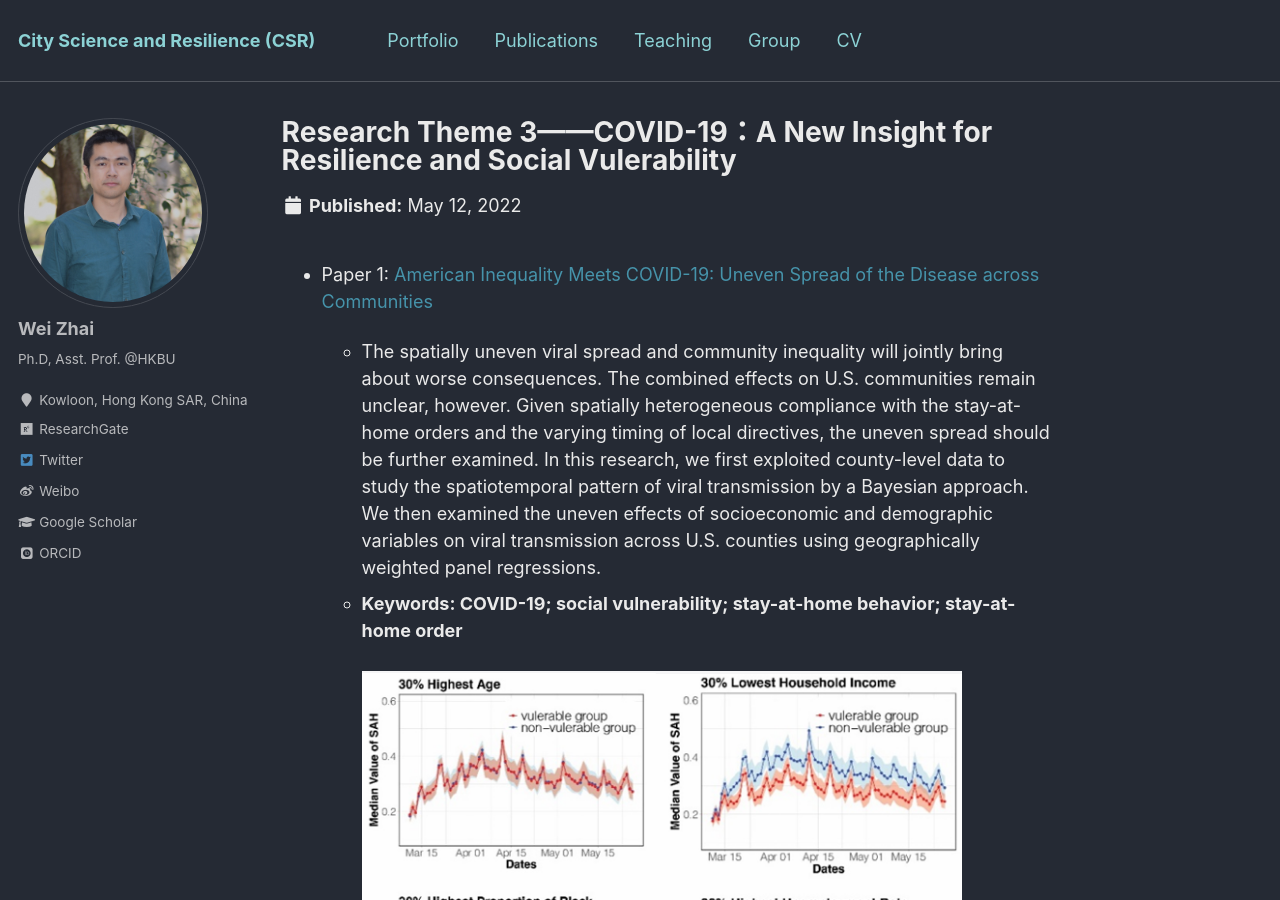
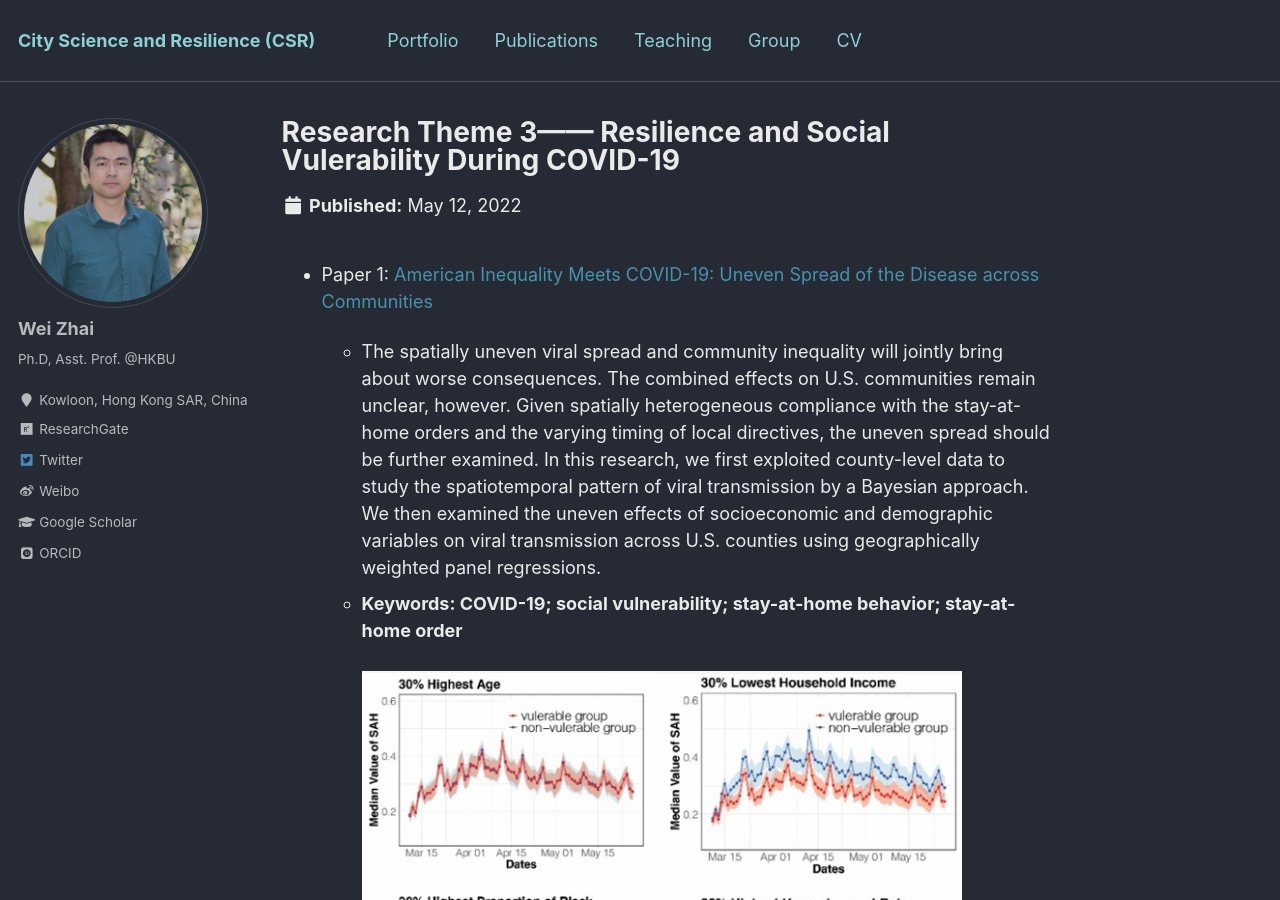
Before and after one commit to skywalkerzhai/weizhai.github.io, a Jekyll site: the page built from _portfolio/portfolio-3.md, in a window 1280 px wide and 900 px high. Built offline with Jekyll 4.4.1, drawn with Linux system fonts in a browser that asks for light colours; some web fonts are replaced.

Commit message:
Update portfolio-3.md

```diff
--- a/_portfolio/portfolio-3.md
+++ b/_portfolio/portfolio-3.md
@@ -1,5 +1,5 @@
 ---
-title: "Research Theme 3——COVID-19：A New Insight for Resilience and Social Vulerability"
+title: "Research Theme 3—— Resilience and Social Vulerability During COVID-19"
 excerpt: "<br/><img src='https://skywalkerzhai.github.io/weizhai.github.io/images/COVID-19_minority.jpg' width='600'>"
 collection: portfolio
 ---
```
